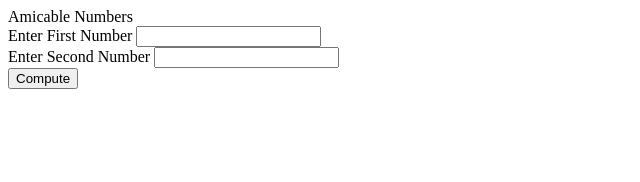
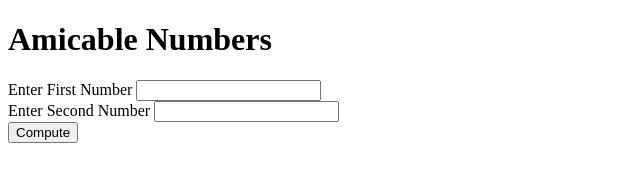
Before and after one commit to Jaysonpit/COMP20_HW6, a plain HTML site: page index.html in a window 1280 px wide. Shown: the whole page, without its empty margins (0-640 px from the left). Drawn offline with Linux system fonts and the light colour scheme.

Commit message:
Update index.html

```diff
--- a/index.html
+++ b/index.html
@@ -6,7 +6,7 @@
 
     </head>
     <body>
-        <header> Amicable Numbers </header>
+        <h1> Amicable Numbers </h1>
         <form>
             Enter First Number <input name="num1" id="num1" type="text"><br>
             Enter Second Number <input name="num2" id="num2" type="text"><br>
```
